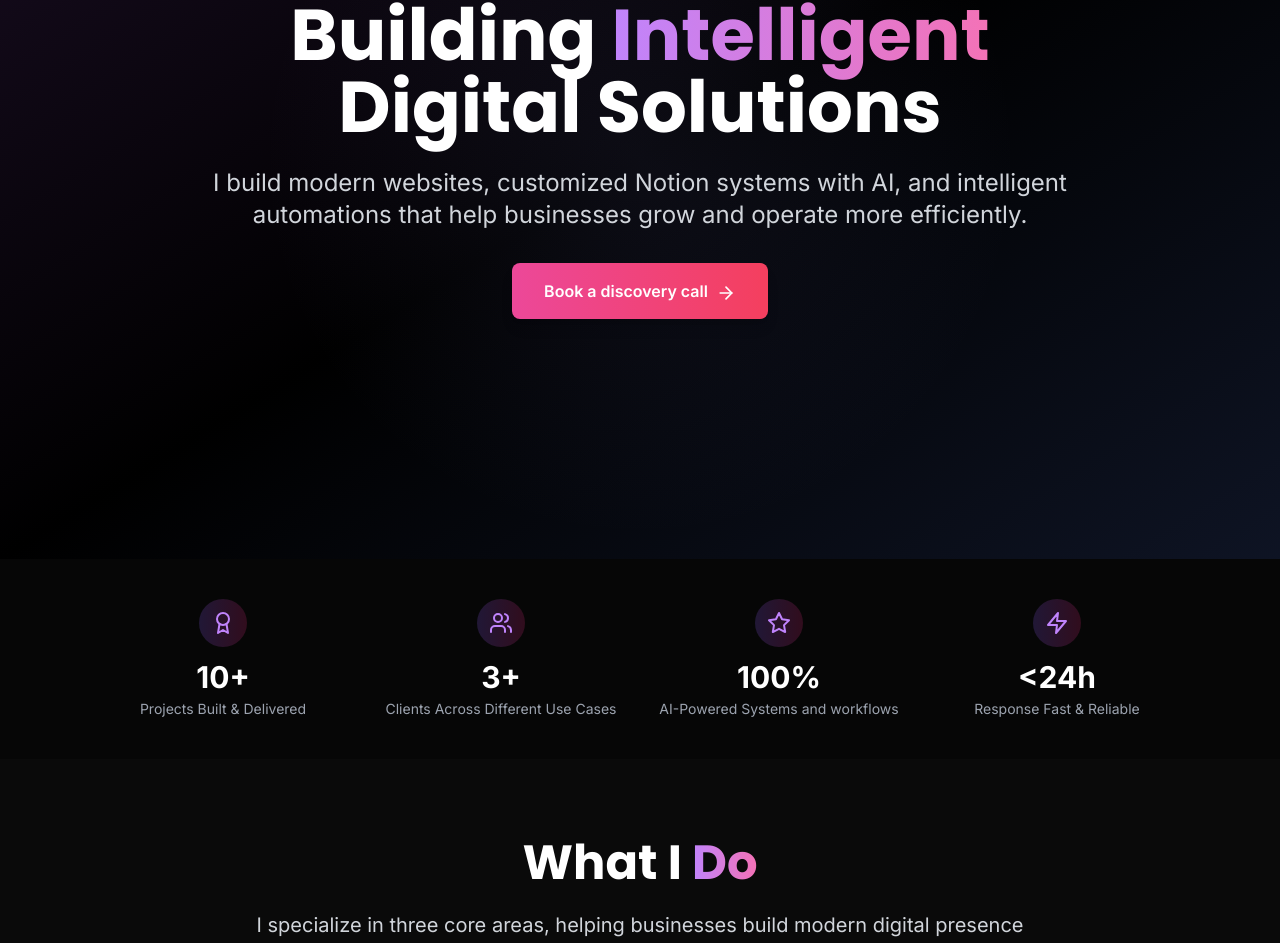
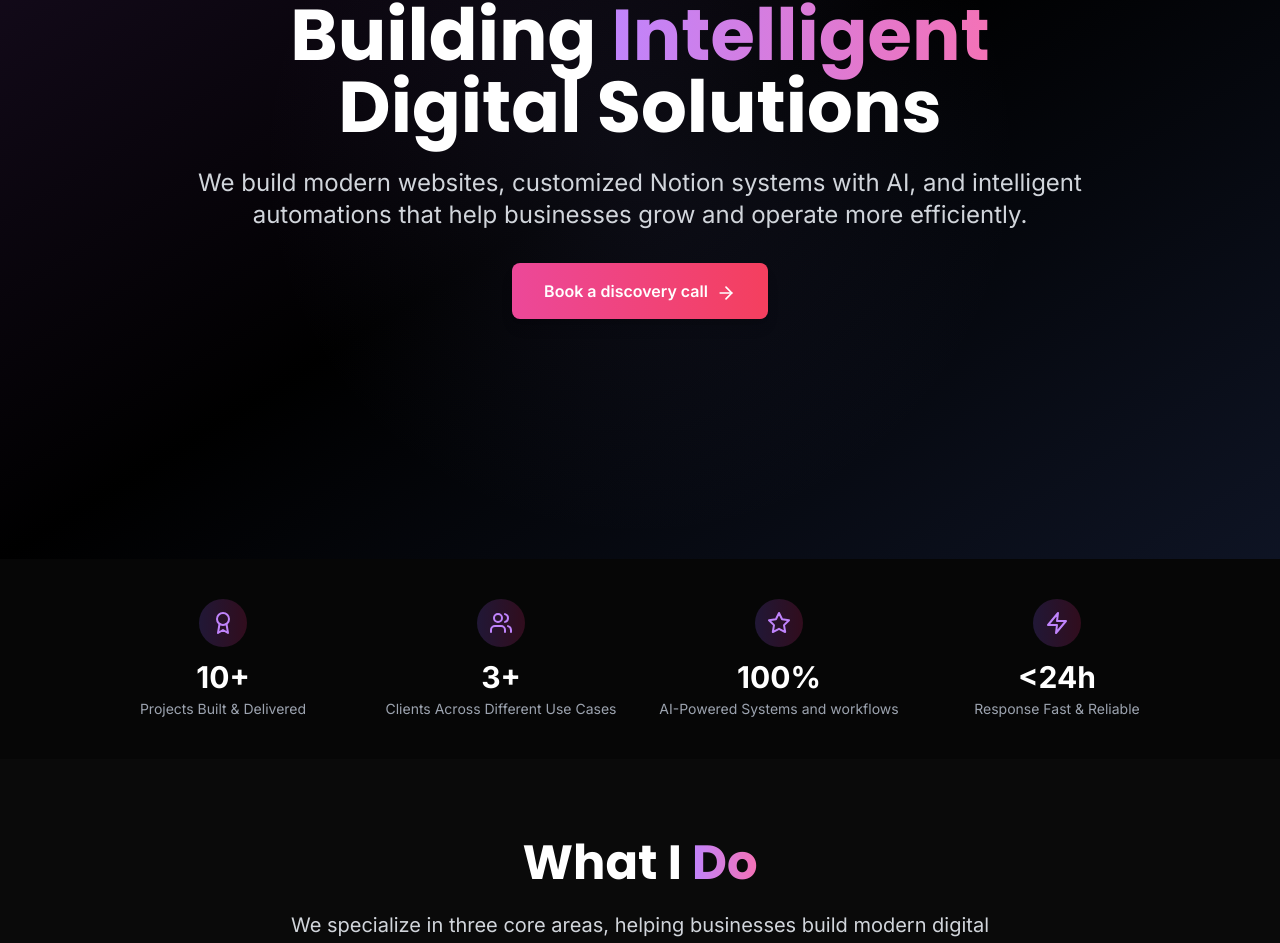
Before and after one commit to SalahDevv28/My-Portfolio, a Next.js app: page / in a window 1280 px wide. Shown: the part 241-1184 px from the top of the page. Built offline with nearby package versions, Linux system fonts and the light colour scheme.

Commit message:
style: change first-person to collective 'We' in homepage copy

```diff
--- a/app/page.tsx
+++ b/app/page.tsx
@@ -156,7 +156,7 @@ export default function HomePage() {
               Digital Solutions
             </h1>
             <p className="text-xl sm:text-2xl text-gray-300 mb-8 max-w-4xl mx-auto leading-relaxed">
-              I build modern websites, customized Notion systems with AI, and intelligent automations
+              We build modern websites, customized Notion systems with AI, and intelligent automations
               that help businesses grow and operate more efficiently.
             </p>
             <div className="flex flex-col sm:flex-row gap-4 justify-center items-center">
@@ -200,7 +200,7 @@ export default function HomePage() {
               What I <span className="text-transparent bg-clip-text bg-gradient-to-r from-purple-400 to-pink-400">Do</span>
             </h2>
             <p className="text-xl text-gray-300 max-w-3xl mx-auto">
-              I specialize in three core areas, helping businesses build modern digital presence and automate their operations.
+              We specialize in three core areas, helping businesses build modern digital presence and automate their operations.
             </p>
           </div>
 
```
